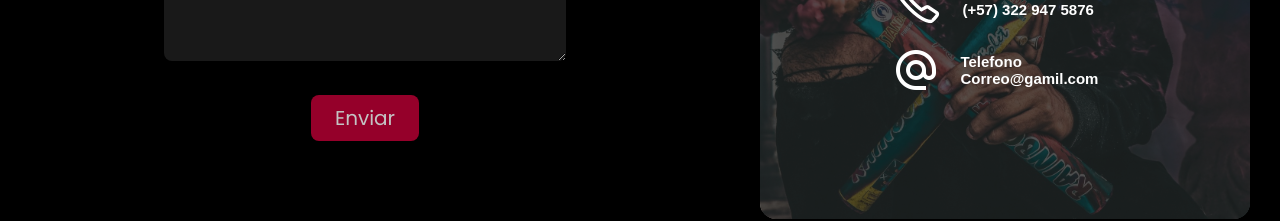
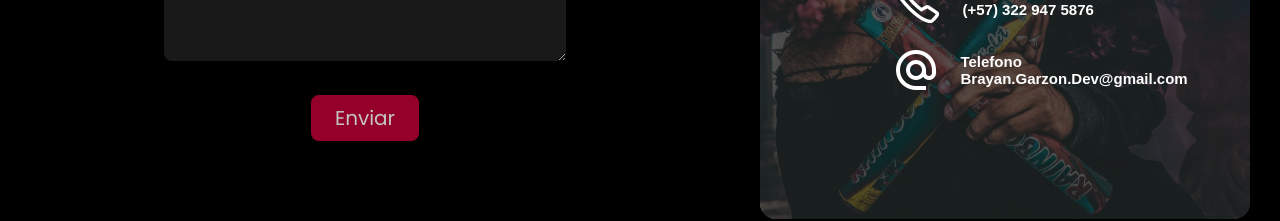
Before and after one commit to BrayanGarzon/personalWebSite, a Vue app: page /Contact in a window 1280 px wide. Shown: the part 602-823 px from the top of the page. Built offline with nearby package versions, Linux system fonts and the light colour scheme.

Commit message:
configuracion de version de filelock

```diff
--- a/src/components/Contact.vue
+++ b/src/components/Contact.vue
@@ -51,7 +51,7 @@
                         <img src="../assets/img/icon-email.png" alt="">
                         <div class="texto">
                             <h6>Telefono</h6>
-                            <p>Correo@gamil.com</p>
+                            <p>Brayan.Garzon.Dev@gmail.com</p>
                         </div>
                     </div>
                 </div>
```
Also changed, not shown: requirements.txt.
